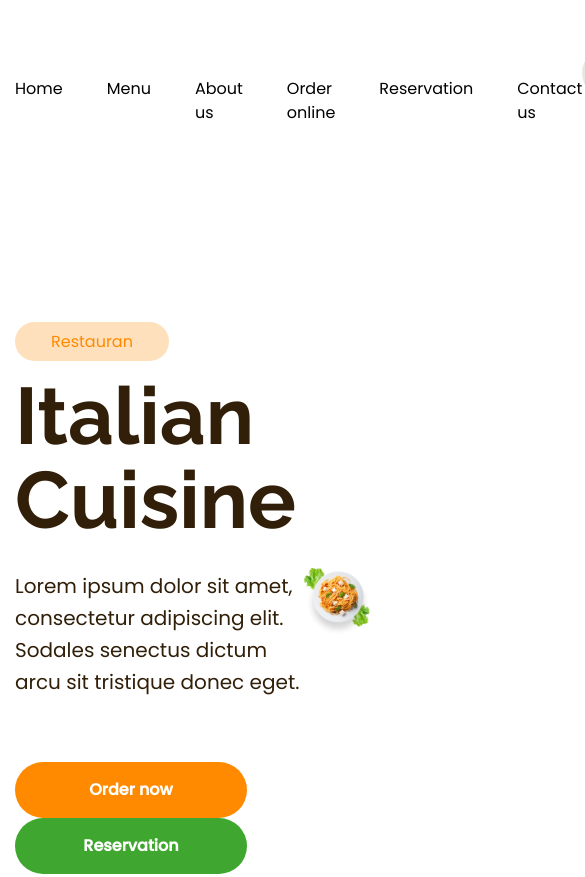
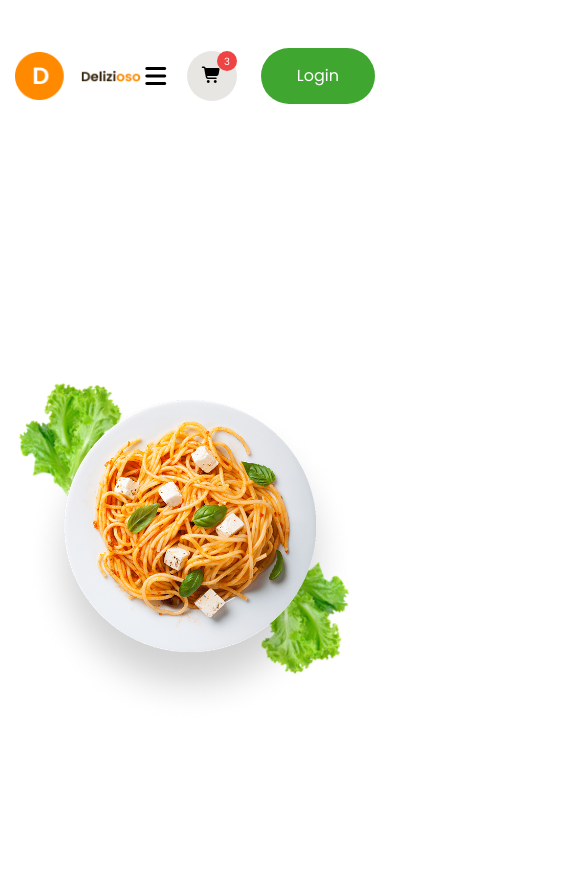
Before and after one commit to Aslbek087/Delizioso, a website: page src/index.html in a window 390 px wide. Shown: the top 877 px of the page, 585 px wide, since content can reach past the window. Drawn offline with Linux system fonts and the light colour scheme.

Commit message:
nav responsive done

```diff
--- a/src/index.html
+++ b/src/index.html
@@ -18,7 +18,7 @@
             <a href="#!">
                 <img src="image/Logo.png" alt="">
             </a>
-            <ul class="flex gap-x-11">
+            <ul class="hidden lg:flex gap-x-8 xl:gap-x-11">
                 <li>
                     <a href="#!" class="hover:text-primery">Home</a>
                 </li>
@@ -38,25 +38,26 @@
                     <a href="#!" class="hover:text-primery">Contact us</a>
                 </li>
             </ul>
-            <div>
+            <div class="flex items-center">
+                <button class="flex items-center lg:hidden text-2xl mr-4" ><i class="fa-solid fa-bars"></i></button>
                 <button class="w-[50px] h-[50px] bg-[#d0ccc77e] rounded-full relative">
                     <i class="fa-solid fa-cart-shopping"></i>
                     <span
                         class="w-5 h-5 bg-red-500 rounded-full absolute text-[10px] text-white flex justify-center items-center  top-0 right-0">3</span>
                 </button>
-                <button class=" bg-secondary text-white py-4 px-9 rounded-full ml-6">Login</button>
+                <button class=" hover:scale-105 duration-300 bg-secondary text-white py-4 px-9 rounded-full ml-6">Login</button>
             </div>
         </nav>
-        <div class="container flex items-center">
+        <div class="container flex-col-reverse lg:flex-row flex items-center">
             <div>
                 <span class="bg-[#ff880043] py-2 px-9 rounded-full text-primery">Restauran</span>
-                <h1 class="text-thirdstage text-[80px] font-bold font-[Raleway] mt-5 mb-7 w-[288px] leading-[5.25rem]">Italian Cuisine
+                <h1 class="text-thirdstage text-[60px] lg:text-[80px] font-bold font-[Raleway] mt-3 lg:mt-5 mb-3 lg:mb-7 w-[288px] leading-[4rem] lg:leading-[5.25rem]">Italian Cuisine
                 </h1>
-                <p class="text-thirdstage text-xl leading-8">Lorem ipsum dolor sit amet, consectetur adipiscing elit. Sodales
+                <p class="text-thirdstage text-lg lg:text-xl leading-8">Lorem ipsum dolor sit amet, consectetur adipiscing elit. Sodales
                     senectus dictum arcu sit tristique donec eget.</p>
                 <div class=" mt-16">
-                    <button class="py-4 max-w-[232px] w-full rounded-full bg-primery font-semibold text-white">Order now</button>
-                    <button class="py-4 max-w-[232px] w-full rounded-full bg-secondary font-semibold text-white">Reservation</button>
+                    <button class="hover:tracking-wider duration-300 py-4 max-w-[232px] w-full rounded-full bg-primery font-semibold text-white">Order now</button>
+                    <button class="hover:tracking-wider duration-300 py-4 max-w-[232px] w-full rounded-full bg-secondary font-semibold text-white">Reservation</button>
                 </div>
             </div>
             <div class="max-w-[900px] w-full h-[800px]">
--- a/tailwind.config.js
+++ b/tailwind.config.js
@@ -12,7 +12,9 @@ module.exports = {
     container: {
       center: true,
       padding:'15px',
-      sm:'1130px'
+      screens: {
+        sm:'1130px'
+      }
     }
   },
   plugins: [],
```
Also changed, not shown: src/css/output.css.
